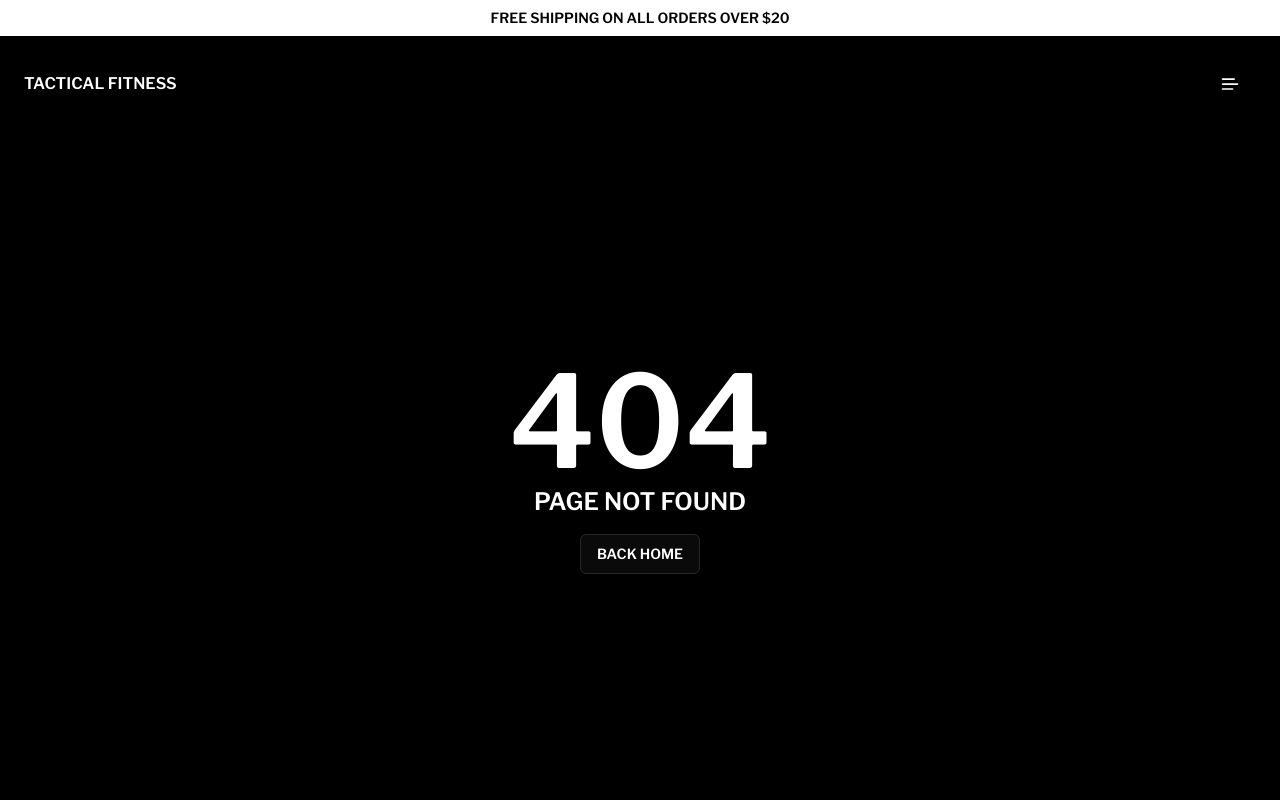
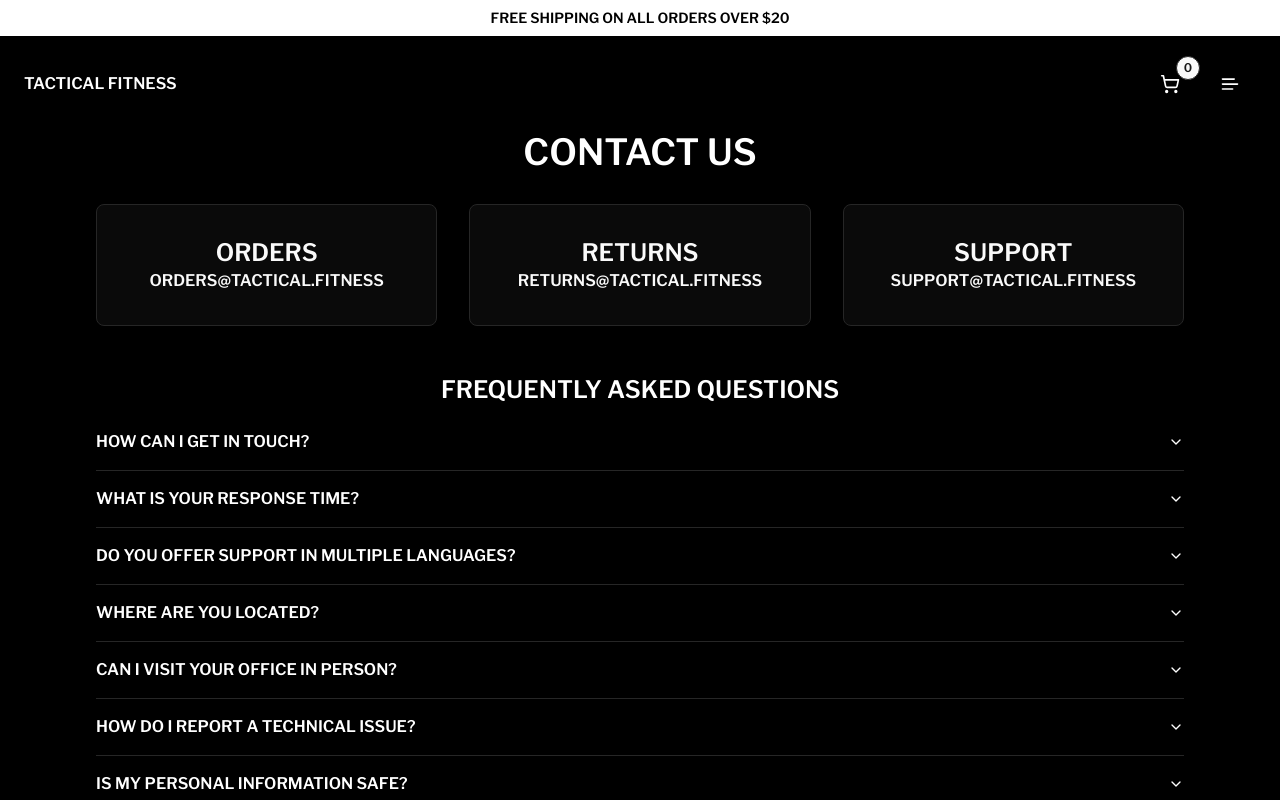
Before and after one commit to tomasconnor/store, a Next.js app: page /contact in a window 1280 px wide. Before the commit this address had no page. Shown: the top 800 px of the page. Built offline with nearby package versions, Linux system fonts and the light colour scheme.

Commit message:
add Contact us

```diff
--- /dev/null
+++ b/app/contact/page.tsx
@@ -0,0 +1,135 @@
+import React from "react";
+
+import TopBar from "@/components/TopBar";
+import Header from "@/components/Header";
+
+import { Card } from "@/components/ui/card";
+
+import {
+  Accordion,
+  AccordionContent,
+  AccordionItem,
+  AccordionTrigger,
+} from "@/components/ui/accordion";
+
+import { AccordionItemProps } from "@/types";
+
+const accordions: AccordionItemProps[] = [
+  {
+    id: 1,
+    trigger: "How can I get in touch?",
+    content:
+      "You can reach us by filling out the contact form on this page, emailing us directly, or calling our customer service hotline.",
+  },
+  {
+    id: 2,
+    trigger: "What is your response time?",
+    content:
+      "Our team aims to respond within 24 hours on weekdays. If you contact us over the weekend, please allow additional time.",
+  },
+  {
+    id: 3,
+    trigger: "Do you offer support in multiple languages?",
+    content:
+      "Currently, we provide support in English. Let us know if additional language support would be helpful.",
+  },
+  {
+    id: 4,
+    trigger: "Where are you located?",
+    content:
+      "Our main office is located in [City, Country]. For more details, please refer to the location section on this page.",
+  },
+  {
+    id: 5,
+    trigger: "Can I visit your office in person?",
+    content:
+      "Visits are by appointment only. Please contact us to schedule a visit.",
+  },
+  {
+    id: 6,
+    trigger: "How do I report a technical issue?",
+    content:
+      "If you're experiencing a technical issue, please describe it in detail on our contact form or reach out to our support email.",
+  },
+  {
+    id: 7,
+    trigger: "Is my personal information safe?",
+    content:
+      "Absolutely. We adhere to strict privacy policies to protect your personal data. For more details, please refer to our Privacy Policy.",
+  },
+  {
+    id: 8,
+    trigger: "How do I check the status of my inquiry?",
+    content:
+      "Once you've submitted an inquiry, you will receive a confirmation email. Feel free to follow up if you haven't received a response within the expected timeframe.",
+  },
+  {
+    id: 9,
+    trigger: "Can I request specific information?",
+    content:
+      "Of course! If you're looking for particular details, please specify them in the message field, and our team will do their best to assist.",
+  },
+  {
+    id: 10,
+    trigger: "What should I do if I haven’t received a response?",
+    content:
+      "If you haven't heard back within our standard response time, please check your spam folder or contact us again for further assistance.",
+  },
+];
+
+export default function Contact(): React.JSX.Element {
+  return (
+    <>
+      <TopBar />
+      <Header />
+
+      <main className="flex flex-col items-center w-full px-8 pb-8 max-w-6xl m-auto">
+        <h2 className="uppercase text-4xl">Contact us</h2>
+
+        <div className="flex flex-wrap gap-8 mt-8 w-full">
+          <Card className="text-center p-8 flex-1">
+            <h2 className="text-2xl uppercase">Orders</h2>
+            <a className="uppercase" href="mailto:orders@tactical.fitness">
+              orders@tactical.fitness
+            </a>
+          </Card>
+
+          <Card className="text-center p-8 flex-1">
+            <h2 className="text-2xl uppercase">Returns</h2>
+            <a className="uppercase" href="mailto:returns@tactical.fitness">
+              returns@tactical.fitness
+            </a>
+          </Card>
+
+          <Card className="text-center p-8 flex-1">
+            <h2 className="text-2xl uppercase">Support</h2>
+            <a className="uppercase" href="mailto:support@tactical.fitness">
+              support@tactical.fitness
+            </a>
+          </Card>
+        </div>
+
+        <div className="w-full flex flex-col items-center mt-12">
+          <h3 className="uppercase text-2xl">Frequently asked questions</h3>
+
+          <Accordion type="single" className="w-full mt-2">
+            {accordions.map((accordion: AccordionItemProps) => (
+              <AccordionItem
+                key={accordion.id}
+                value={`item-${accordion.id}"`}
+                className="border-[#262626]"
+              >
+                <AccordionTrigger className="uppercase">
+                  {accordion.trigger}
+                </AccordionTrigger>
+                <AccordionContent className="uppercase">
+                  {accordion.content}
+                </AccordionContent>
+              </AccordionItem>
+            ))}
+          </Accordion>
+        </div>
+      </main>
+    </>
+  );
+}
--- a/app/privacy/page.tsx
+++ b/app/privacy/page.tsx
@@ -10,7 +10,7 @@ export default function Privacy(): React.JSX.Element {
       <Header />
 
       <main className="flex flex-col items-center px-8 pb-8">
-        <h2 className="uppercase text-4xl">Privacy Policy</h2>
+        <h2 className="uppercase text-4xl text-center">Privacy Policy</h2>
 
         <p className="mt-4 max-w-4xl uppercase text-sm">
           Lorem ipsum dolor sit amet, consectetur adipiscing elit. Cras lacinia
--- a/app/terms/page.tsx
+++ b/app/terms/page.tsx
@@ -10,7 +10,7 @@ export default function Terms(): React.JSX.Element {
       <Header />
 
       <main className="flex flex-col items-center px-8 pb-8">
-        <h2 className="uppercase text-4xl">Terms and Conditions</h2>
+        <h2 className="uppercase text-4xl text-center">Terms and Conditions</h2>
 
         <p className="mt-4 max-w-4xl uppercase text-sm">
           Lorem ipsum dolor sit amet, consectetur adipiscing elit. Cras lacinia
--- a/components/Header.tsx
+++ b/components/Header.tsx
@@ -3,6 +3,11 @@ import React from "react";
 import Link from "next/link";
 
 import Menu from "@/components/Menu";
+
+import { Button } from "@/components/ui/button";
+import { Badge } from "@/components/ui/badge";
+
+import { ShoppingCart } from "lucide-react";
 
 const Header: React.FC = (): React.JSX.Element => {
   return (
@@ -11,7 +16,16 @@ const Header: React.FC = (): React.JSX.Element => {
         <Link href="/">TACTICAL FITNESS</Link>
       </h1>
 
-      <Menu />
+      <nav className="flex items-center gap-x-2">
+        <Button variant="ghost" className="[&_svg]:size-5 h-12 relative">
+          <Badge className="absolute -top-1 -right-1 w-6 h-6 flex items-center justify-center">
+            0
+          </Badge>
+          <ShoppingCart />
+        </Button>
+
+        <Menu />
+      </nav>
     </header>
   );
 };
--- a/components/Menu.tsx
+++ b/components/Menu.tsx
@@ -44,11 +44,12 @@ const Menu: React.FC = (): React.JSX.Element => {
             className="hover:opacity-85"
           >
             <FadeText
+              className="uppercase"
               direction="up"
               framerProps={{
                 show: { transition: { delay: 0.15 } },
               }}
-              text="PRIVACY POLICY"
+              text="Privacy Policy"
             />
           </Link>
 
@@ -58,11 +59,12 @@ const Menu: React.FC = (): React.JSX.Element => {
             className="hover:opacity-85"
           >
             <FadeText
+              className="uppercase"
               direction="up"
               framerProps={{
                 show: { transition: { delay: 0.2 } },
               }}
-              text="TERMS AND CONDITIONS"
+              text="Terms and Conditions"
             />
           </Link>
 
@@ -72,11 +74,12 @@ const Menu: React.FC = (): React.JSX.Element => {
             className="hover:opacity-85"
           >
             <FadeText
+              className="uppercase"
               direction="up"
               framerProps={{
                 show: { transition: { delay: 0.25 } },
               }}
-              text="CONTACT US"
+              text="Contact us"
             />
           </Link>
         </nav>
--- /dev/null
+++ b/components/ui/accordion.tsx
@@ -0,0 +1,58 @@
+"use client"
+
+import * as React from "react"
+import * as AccordionPrimitive from "@radix-ui/react-accordion"
+import { ChevronDown } from "lucide-react"
+
+import { cn } from "@/lib/utils"
+
+const Accordion = AccordionPrimitive.Root
+
+const AccordionItem = React.forwardRef<
+  React.ElementRef<typeof AccordionPrimitive.Item>,
+  React.ComponentPropsWithoutRef<typeof AccordionPrimitive.Item>
+>(({ className, ...props }, ref) => (
+  <AccordionPrimitive.Item
+    ref={ref}
+    className={cn("border-b", className)}
+    {...props}
+  />
+))
+AccordionItem.displayName = "AccordionItem"
+
+const AccordionTrigger = React.forwardRef<
+  React.ElementRef<typeof AccordionPrimitive.Trigger>,
+  React.ComponentPropsWithoutRef<typeof AccordionPrimitive.Trigger>
+>(({ className, children, ...props }, ref) => (
+  <AccordionPrimitive.Header className="flex">
+    <AccordionPrimitive.Trigger
+      ref={ref}
+      className={cn(
+        "flex flex-1 items-center justify-between py-4 font-medium transition-all hover:underline [&[data-state=open]>svg]:rotate-180",
+        className
+      )}
+      {...props}
+    >
+      {children}
+      <ChevronDown className="h-4 w-4 shrink-0 transition-transform duration-200" />
+    </AccordionPrimitive.Trigger>
+  </AccordionPrimitive.Header>
+))
+AccordionTrigger.displayName = AccordionPrimitive.Trigger.displayName
+
+const AccordionContent = React.forwardRef<
+  React.ElementRef<typeof AccordionPrimitive.Content>,
+  React.ComponentPropsWithoutRef<typeof AccordionPrimitive.Content>
+>(({ className, children, ...props }, ref) => (
+  <AccordionPrimitive.Content
+    ref={ref}
+    className="overflow-hidden text-sm transition-all data-[state=closed]:animate-accordion-up data-[state=open]:animate-accordion-down"
+    {...props}
+  >
+    <div className={cn("pb-4 pt-0", className)}>{children}</div>
+  </AccordionPrimitive.Content>
+))
+
+AccordionContent.displayName = AccordionPrimitive.Content.displayName
+
+export { Accordion, AccordionItem, AccordionTrigger, AccordionContent }
--- /dev/null
+++ b/components/ui/card.tsx
@@ -0,0 +1,79 @@
+import * as React from "react"
+
+import { cn } from "@/lib/utils"
+
+const Card = React.forwardRef<
+  HTMLDivElement,
+  React.HTMLAttributes<HTMLDivElement>
+>(({ className, ...props }, ref) => (
+  <div
+    ref={ref}
+    className={cn(
+      "rounded-lg border border-neutral-200 bg-white text-neutral-950 shadow-sm dark:border-neutral-800 dark:bg-neutral-950 dark:text-neutral-50",
+      className
+    )}
+    {...props}
+  />
+))
+Card.displayName = "Card"
+
+const CardHeader = React.forwardRef<
+  HTMLDivElement,
+  React.HTMLAttributes<HTMLDivElement>
+>(({ className, ...props }, ref) => (
+  <div
+    ref={ref}
+    className={cn("flex flex-col space-y-1.5 p-6", className)}
+    {...props}
+  />
+))
+CardHeader.displayName = "CardHeader"
+
+const CardTitle = React.forwardRef<
+  HTMLDivElement,
+  React.HTMLAttributes<HTMLDivElement>
+>(({ className, ...props }, ref) => (
+  <div
+    ref={ref}
+    className={cn(
+      "text-2xl font-semibold leading-none tracking-tight",
+      className
+    )}
+    {...props}
+  />
+))
+CardTitle.displayName = "CardTitle"
+
+const CardDescription = React.forwardRef<
+  HTMLDivElement,
+  React.HTMLAttributes<HTMLDivElement>
+>(({ className, ...props }, ref) => (
+  <div
+    ref={ref}
+    className={cn("text-sm text-neutral-500 dark:text-neutral-400", className)}
+    {...props}
+  />
+))
+CardDescription.displayName = "CardDescription"
+
+const CardContent = React.forwardRef<
+  HTMLDivElement,
+  React.HTMLAttributes<HTMLDivElement>
+>(({ className, ...props }, ref) => (
+  <div ref={ref} className={cn("p-6 pt-0", className)} {...props} />
+))
+CardContent.displayName = "CardContent"
+
+const CardFooter = React.forwardRef<
+  HTMLDivElement,
+  React.HTMLAttributes<HTMLDivElement>
+>(({ className, ...props }, ref) => (
+  <div
+    ref={ref}
+    className={cn("flex items-center p-6 pt-0", className)}
+    {...props}
+  />
+))
+CardFooter.displayName = "CardFooter"
+
+export { Card, CardHeader, CardFooter, CardTitle, CardDescription, CardContent }
--- a/package.json
+++ b/package.json
@@ -9,6 +9,7 @@
     "lint": "next lint"
   },
   "dependencies": {
+    "@radix-ui/react-accordion": "^1.2.1",
     "@radix-ui/react-alert-dialog": "^1.1.2",
     "@radix-ui/react-slot": "^1.1.0",
     "class-variance-authority": "^0.7.0",
--- a/tailwind.config.ts
+++ b/tailwind.config.ts
@@ -17,6 +17,28 @@ export default {
   			lg: 'var(--radius)',
   			md: 'calc(var(--radius) - 2px)',
   			sm: 'calc(var(--radius) - 4px)'
+  		},
+  		keyframes: {
+  			'accordion-down': {
+  				from: {
+  					height: '0'
+  				},
+  				to: {
+  					height: 'var(--radix-accordion-content-height)'
+  				}
+  			},
+  			'accordion-up': {
+  				from: {
+  					height: 'var(--radix-accordion-content-height)'
+  				},
+  				to: {
+  					height: '0'
+  				}
+  			}
+  		},
+  		animation: {
+  			'accordion-down': 'accordion-down 0.2s ease-out',
+  			'accordion-up': 'accordion-up 0.2s ease-out'
   		}
   	}
   },
--- a/types.ts
+++ b/types.ts
@@ -10,3 +10,9 @@ export type ProductPreviewItemProps = {
   isEven: boolean;
   badge?: string;
 };
+
+export type AccordionItemProps = {
+  id: number;
+  trigger: string;
+  content: string;
+};
```
Also changed, not shown: 1 other file (tests, documents, lock files or other folders).
